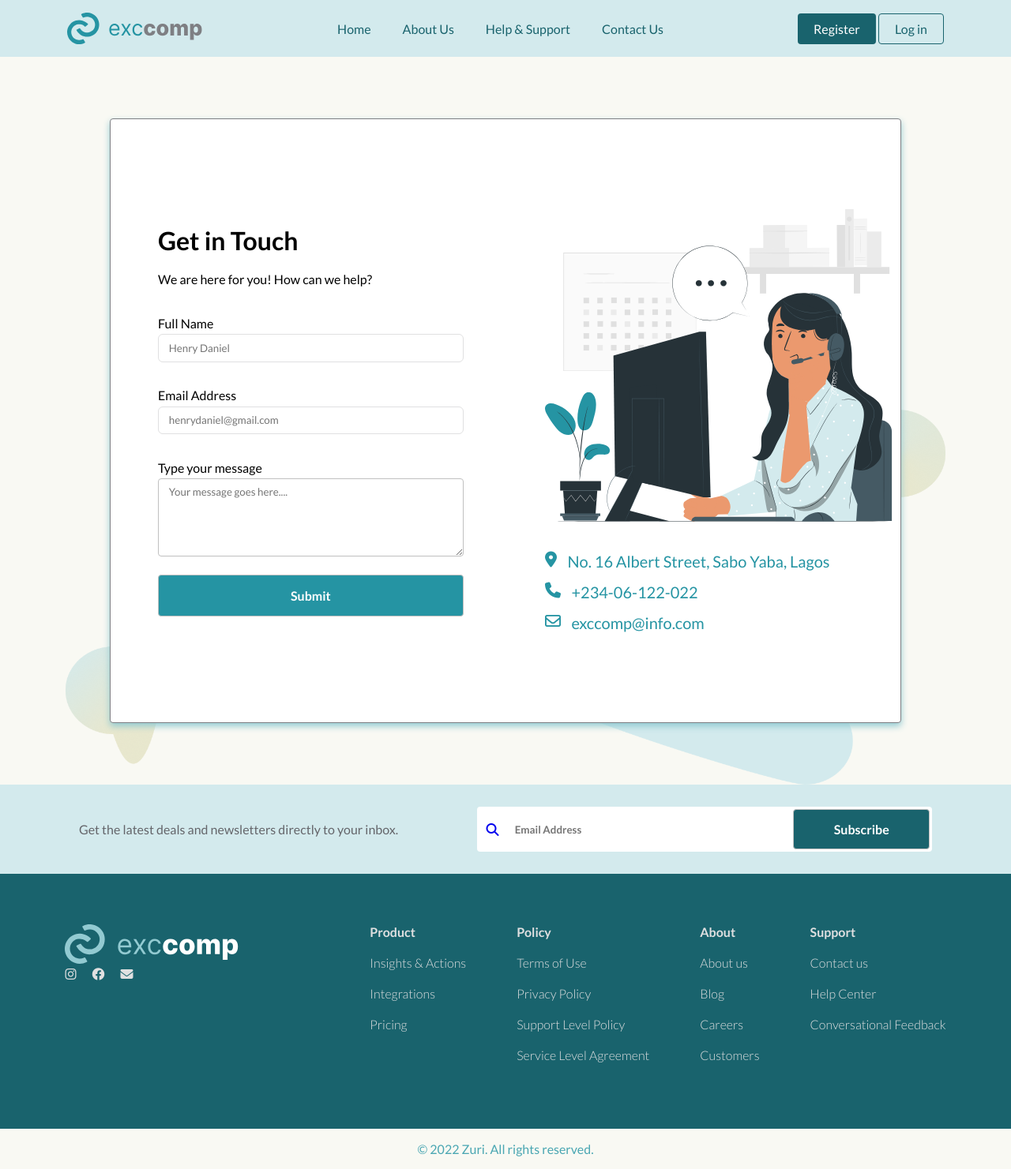
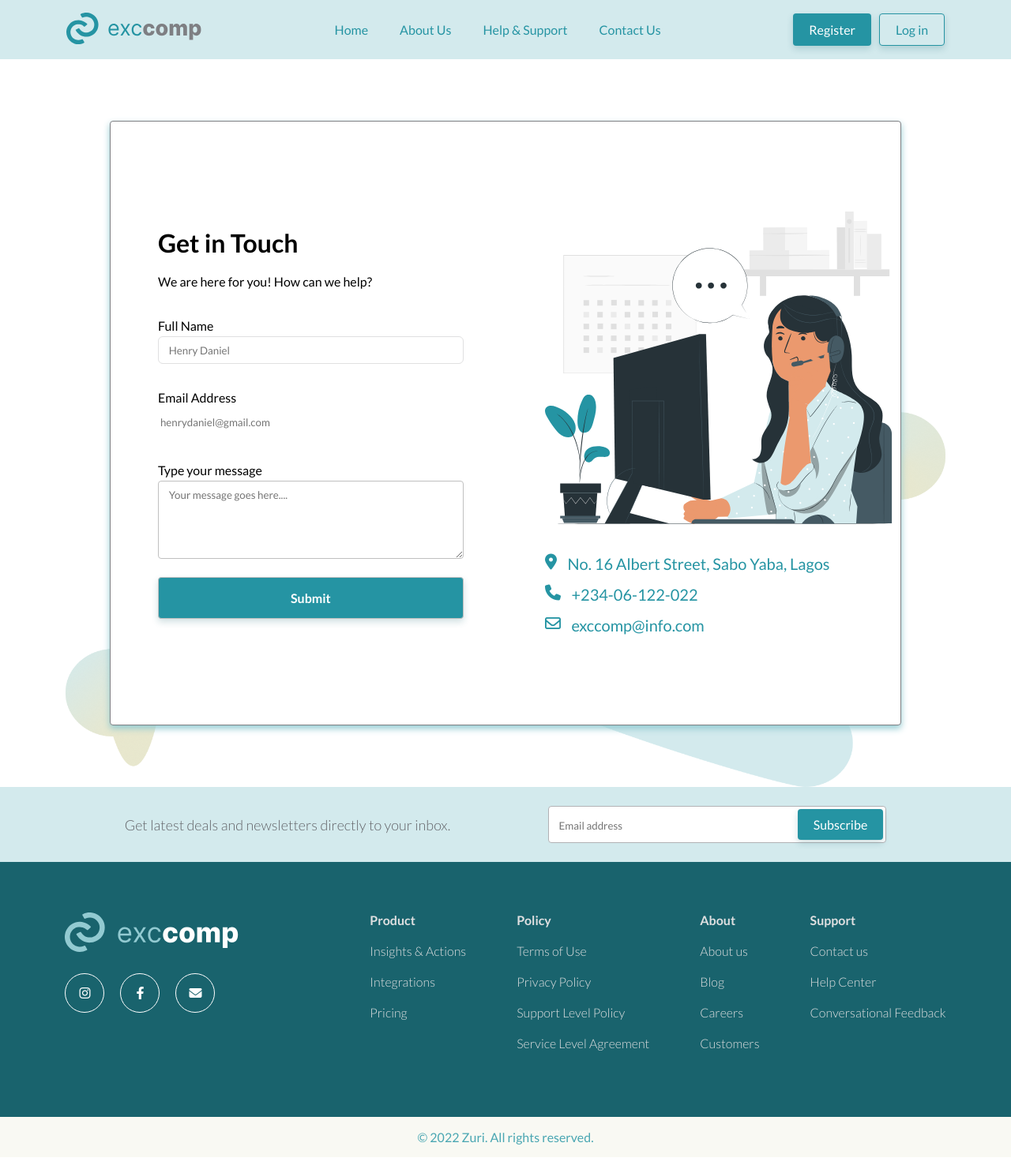
Before and after one commit to zuri-training/excel_comp_team103, a Django app: template excel_comp/contact_page/templates/contact-us.html in a window 1280 px wide. Shown: the whole page at 79% size. After the commit the page ends 1450 px from the top, so only its background shows below. Run offline with Django 4.2, Linux system fonts and the light colour scheme; the template is opened without the code that fills it, so the values that code supplies are empty; some libraries are stand-ins or nearby versions.

Commit message:
modified contact page and about us page

```diff
--- a/excel_comp/contact_page/templates/contact-us.html
+++ b/excel_comp/contact_page/templates/contact-us.html
@@ -18,18 +18,20 @@
 
     <body>
         <header>
-        <img src="{% static '/images/Logo2.svg' %}" alt="logo" class="logo">
+            <a class="logo" href="{% url 'homepage:homepage' %}">
+                <img src="{% static '/images/Logo2.svg' %}"  alt="logo" class="logo">
+            </a>
             <nav>
                 <ul>
                     <li><a href="{% url 'homepage:homepage' %}">Home</a></li>
-                <li><a href="{% url 'about_us:about' %}">About Us</a></li>
+                    <li><a href="{%url 'about_us:about' %}">About Us</a></li>
                     <li><a href="">Help & Support</a></li>
                     <li><a href="{% url 'contact_page:contact_us' %}">Contact Us</a></li>
                 </ul>
             </nav>
             <div>
-            <button><a href="{% url 'accounts:register' %}" class="filled-bg-btn">Register</a></button>
-            <button><a href="{% url 'accounts:login' %}" class="outlined-btn">Log in</a></button>
+                <button class="filled-bg-btn"><a href="{% url 'accounts:register' %}">Register</a></button>
+                <button class="outlined-btn"><a href="{% url 'accounts:login' %}">Log in</a></button>
             </div>
         </header>
     <main id="contactus-wrapper">
@@ -61,10 +63,15 @@
         </div>
     </main>
     <footer>
-        <section class="newsletter-section">
-            <p>Get the latest deals and newsletters directly to your inbox.</p>
-            <div class="news-form-area"><div class="search-input"><a href="#"><i class="fa-solid fa-magnifying-glass"></i></a><input type="email" name="news-email" id="news-email" placeholder="Email Address"></div>
-                <button type="submit">Subscribe</button></div>
+        <section class="subscribe">
+            <p>Get latest deals and newsletters directly to your inbox.</p>
+            <div>
+                <label for="email">
+                    <span class="sr-only" hidden>Email</span>
+                    <input type="email" name="email" id="email" placeholder="Email address">
+                </label>
+                <button class="filled-bg-btn">Subscribe</button>
+            </div>
         </section>
 
         <section class="footer-main">
@@ -72,15 +79,15 @@
                 <img src="{% static '/images/Logo-footer.svg' %}" alt="logo" class="logo footer-logo">
                 <ul class="socials">
                     <li>
-                        <span class="fa-brands fa-instagram" aria-hidden="true"></span>
+                        <span class="fa fa-brands fa-instagram" aria-hidden="true"></span>
                         <span class="sr-only">Instagram</span>
                     </li>
                     <li>
-                        <span class="fa-brands fa-facebook" aria-hidden="true"></span>
+                        <span class="fa fa-brands fa-facebook-f" aria-hidden="true"></span>
                         <span class="sr-only">Facebook</span>
                     </li>
                     <li>
-                        <span class="fa-solid fa-envelope" aria-hidden="true"></span>
+                        <span class="fa fa-solid fa-envelope" aria-hidden="true"></span>
                         <span class="sr-only">Email</span>
                     </li>
                 </ul>
--- a/excel_comp/homepage/static/css/contactus.css
+++ b/excel_comp/homepage/static/css/contactus.css
@@ -1,28 +1,42 @@
-:root {
-    --header-bg: #D3EAED;
-    --primary-40: #49A6B2;
-    --primary-50: var(--primary-60);
-    --primary-60: #19636D;
-    --secondary-50: #E8E7CD;
-    --white: #fff;
-    --greys-20: #E0E0E1;
-    --greys-50: #64656A;
-    --copy: #F9F9F3;
-}
-
 * {
     box-sizing: border-box;
     margin: 0;
     padding: 0;
-    list-style: none;
-    font-family: 'Lato', sans-serif;
+    font-family: 'Lato', sans-serif;}
+
+:root {
+    --primary-20: #D3EAED;
+    --primary-40: #49A6B2;
+    --primary-50: #2594A3;
+    --primary-60: #19636D;
+    --secondary-20: #F9F9F3;
+    --secondary-40: #E8E7CD;
+    --secondary-50: #E8E7CD;
+    --sponsor-bg: #EEF6F8;
+    --section-a-bg: #FCFCF9;
+    --white: #fff;
+    --greys-20: #E0E0E1;
+    --greys-30: #B2B2B5;
+    --greys-50: #64656A;
 }
+
+img {
+    max-width: 100%;
+    height: auto;
+}
+
+a {
+    text-decoration: none;
+    color: unset;
+}
+
 /* Header Styles and Button */
 header {
     display: flex;
     justify-content: space-around;
     align-items: center;
-    background-color: var(--header-bg);
+    background-color: var(--primary-20);
+    color: var(--primary-60);
     padding: 16px 0;
 }
 
@@ -37,6 +51,12 @@ header a {
     color: unset;
 }
 
+header nav a:hover {
+    padding-bottom: 3px;
+    border-bottom: 4px solid var(--primary-50);
+    border-radius: 4px;
+}
+
 header li a {
     color: var(--primary-50);
 }
@@ -44,23 +64,30 @@ header li a {
 button {
     font-weight: 500;
     font-size: 16px;
+    background-color: var(--white);
+    color: var(--primary-50);
     border: none;
+    border-radius: 4px;
+    box-shadow: 0px 4px 8px rgba(25, 99, 109, 0.2);
+    padding: 10px 20px;
+}
+
+header div {
+    display: flex;
+    gap: 10px;
 }
 
 .filled-bg-btn {
     background-color: var(--primary-50);
     color: var(--white);
-    padding: 10px 20px;
-    border-radius: 4px;
 }
 
 .outlined-btn {
     border: 1px solid var(--primary-50);
-    background-color: var(--header-bg);
+    background-color: var(--primary-20);
     color: var(--primary-50);
-    padding: 9px 20px;
-    border-radius: 4px;
 }
+
 
 #contactus-wrapper{
     height: 922px;
@@ -146,61 +173,43 @@ button {
     display: flex;
     gap: 3%;
 }
-/* Footer styles */
-/* style for the newsletter-subscription section */
-.newsletter-section{
-    height: 113px;
-    margin: 0 auto;
-    background-color: #D3EAED;
+
+/* Footer Styling */
+/* Subscribe styling */
+.subscribe {
     display: flex;
-    justify-content: space-evenly;
+    justify-content: space-around;
     align-items: center;
-    color: #64656A;
-}
-.news-form-area{
-    width: 45%;
-    height: 50%;
-    background-color: white;
-    border-radius: 4px;
-    display: flex;
-    justify-content: space-between;
-    align-items: center;
-
+    background-color: var(--primary-20);
+    padding: 24px 96px;
 }
 
-.search-input{
-    margin-left: 2%;
-    width: 50%;
-    display: flex;
-    align-items: center;
-}
-.search-input a{
-    margin-right: 5%;
-
-}
-.search-input input{
-    padding: 3% 2%;
-    width: 80%;
-    border: none;
-    border-radius: 4px;
-    background: white;
-    font-weight: bold;
-    color: silver;
-
-}
-.news-form-area button{
-    width: 30%;
-    height: 90%;
-    margin-right: 0.5%;
-    border: 1px solid silver;
-    border-radius: 4px;
-    background: #19636D;
-    font-weight: bold;
-    color: white;
-
+.subscribe p {
+    font-weight: 300;
+    font-size: 18px;
+    color: var(--greys-50);
 }
 
+.subscribe > div {
+    background-color: var(--white);
+    padding: 3px 3px 3px 10px;
+    border: 1px solid var(--greys-30);
+    border-radius: 4px;
+}
 
+input[type=email] {
+    border: none;
+    padding: 10px 150px 10px 3px;
+}
+
+/* input[type=email]:focus,
+input[type=email]:active {
+    outline: none;
+    border: none;
+} */
+
+
+/* Main footer Styling */
 .footer-main {
     display: flex;
     background-color: var(--primary-60);
@@ -213,6 +222,18 @@ button {
     display: flex;
     gap: 20px;
     list-style: none;
+    padding-top: 24px;
+}
+
+.fa {
+    display: flex;
+    justify-content: center;
+    align-items: center;
+    color: var(--white);
+    border: 1.5px solid var(--white);
+    border-radius: 50%;
+    width: 50px;
+    height: 50px;
 }
 
 .footer-flex {
@@ -230,7 +251,7 @@ button {
 
 .footer-copyright {
     text-align: center;
-    background-color: var(--copy);
+    background-color: var(--secondary-20);
     color: var(--primary-40);
     padding: 16px 0;
 }
```
Also changed, not shown: excel_comp/about_us/templates/about-us.html (+18 -11 lines), excel_comp/homepage/static/css/about-us.css (+88 -71 lines). Lines whose indentation alone changed are shown as unchanged.
